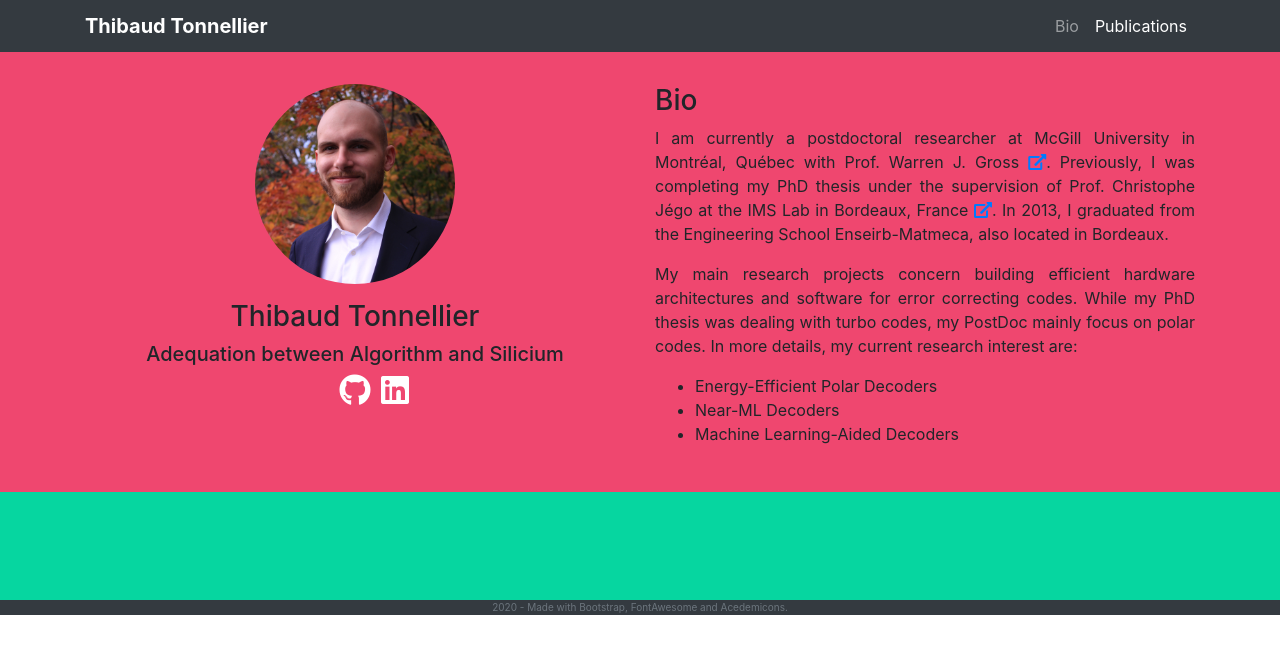
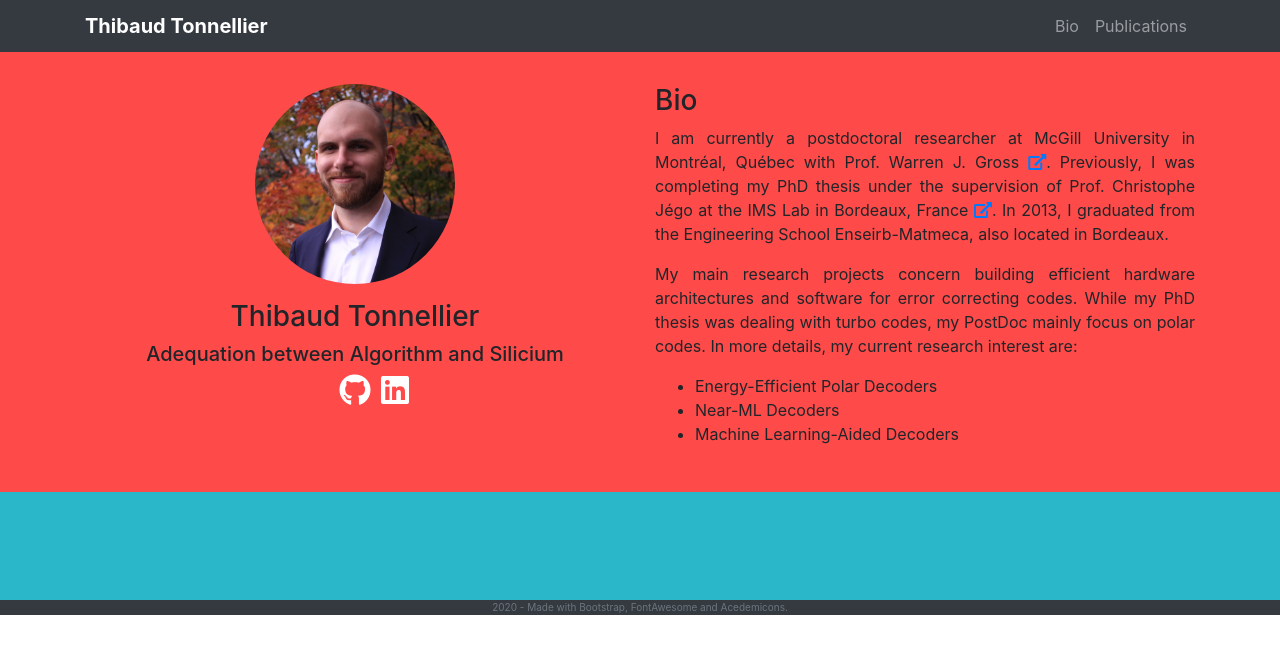
Before and after one commit to ttonnellier/ttonnellier.github.io, a plain HTML site: page index.html in a window 1280 px wide. Drawn offline with nearby package versions, Linux system fonts and the light colour scheme; a script that the page names is missing; some icons are missing.

Commit message:
JS script was the problem.

```diff
--- a/index.html
+++ b/index.html
@@ -56,7 +56,7 @@
   </nav>
 
   <main>
-  <section id="summary" style="background-color: #ef476f; padding-top: 30px; padding-bottom: 30px;" >
+  <section id="summary" style="background-color: #fe4a49; padding-top: 30px; padding-bottom: 30px;" >
     <div class="container">
       <div class="row">
 
@@ -94,9 +94,10 @@
     </div>
   </section>
 
-  <section id="publications" style="background-color: #06d6a0; padding-bottom: 54px;" >
-    <!-- <script src="https://bibbase.org/show?bib=https%3A%2F%2Fraw.githubusercontent.com%2Fttonnellier%2Fttonnellier.github.io%2Fmaster%2Fthibaud.bib&jsonp=1"></script> -->
-     <script src="https://bibbase.org/show?bib=https://raw.githubusercontent.com/ttonnellier/ttonnellier.github.io/master/thibaud.bib&jsonp=1"></script>
+  <section id="publications" style="background-color: #2ab7ca; padding-bottom: 54px;" >
+    <div class="container">
+      <script src="https://bibbase.org/show?bib=https://ttonnellier.github.io/thibaud.bib&jsonp=1"></script>
+    </div>
   </section>
 
   <footer class="bg-dark">
@@ -105,8 +106,8 @@
 
   <!-- Optional JavaScript -->
   <!-- jQuery first, then Popper.js, then Bootstrap JS -->
-  <script src="https://code.jquery.com/jquery-3.3.1.slim.min.js" integrity="sha384-q8i/X+965DzO0rT7abK41JStQIAqVgRVzpbzo5smXKp4YfRvH+8abtTE1Pi6jizo" crossorigin="anonymous"></script>
-  <script src="https://cdnjs.cloudflare.com/ajax/libs/popper.js/1.14.3/umd/popper.min.js" integrity="sha384-ZMP7rVo3mIykV+2+9J3UJ46jBk0WLaUAdn689aCwoqbBJiSnjAK/l8WvCWPIPm49" crossorigin="anonymous"></script>
+  <!-- <script src="https://code.jquery.com/jquery-3.3.1.slim.min.js" integrity="sha384-q8i/X+965DzO0rT7abK41JStQIAqVgRVzpbzo5smXKp4YfRvH+8abtTE1Pi6jizo" crossorigin="anonymous"></script> -->
+  <!-- <script src="https://cdnjs.cloudflare.com/ajax/libs/popper.js/1.14.3/umd/popper.min.js" integrity="sha384-ZMP7rVo3mIykV+2+9J3UJ46jBk0WLaUAdn689aCwoqbBJiSnjAK/l8WvCWPIPm49" crossorigin="anonymous"></script> -->
   <script src="https://stackpath.bootstrapcdn.com/bootstrap/4.1.3/js/bootstrap.min.js" integrity="sha384-ChfqqxuZUCnJSK3+MXmPNIyE6ZbWh2IMqE241rYiqJxyMiZ6OW/JmZQ5stwEULTy" crossorigin="anonymous"></script>
 </body>
 </html>
```
